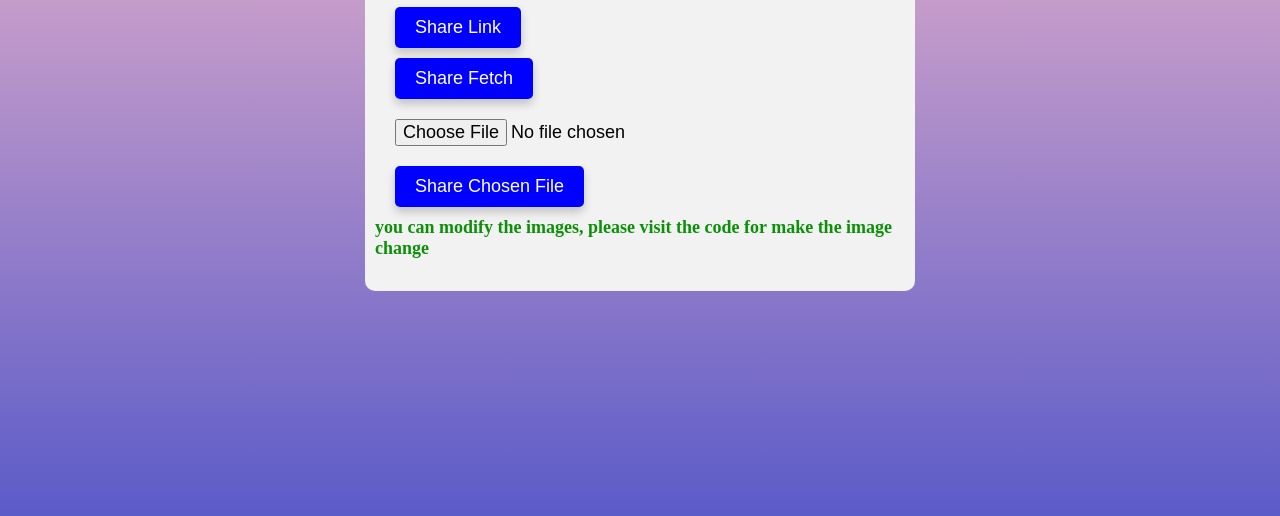
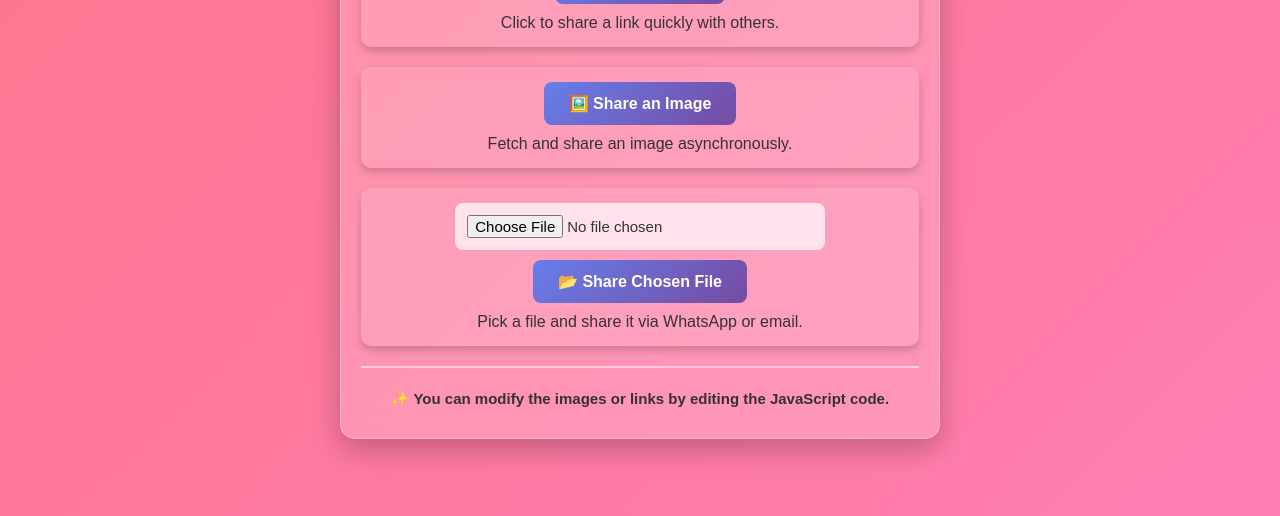
Before and after one commit to Phani-1532/webShareAPIproject2, a plain HTML site: page index.html in a window 1280 px wide. Shown: the part 284-800 px from the top of the page. Drawn offline with Linux system fonts and the light colour scheme.

Commit message:
styles updated

```diff
--- a/index.html
+++ b/index.html
@@ -3,22 +3,37 @@
 <head>
     <meta charset="UTF-8">
     <meta name="viewport" content="width=device-width, initial-scale=1.0">
-    <title>Document</title>
+    <title>Web Share API</title>
     <link rel="stylesheet" href="style.css">
     <script defer src="script.js"></script>
 </head>
 <body>
     <div class="container">
-        <h1>Share the Files and Links</h1>
+        <h1>📤 Share Anything Easily</h1>
+        <p class="description">Use the buttons below to share links, images, or files seamlessly with Web Share API.</p>
         <hr>
-        <button type="button" onclick="shareLink()">Share Link</button>    <!--this is for share the link-->
-        <button type="button" onclick="shareFetch()">Share Fetch</button>  <!--this is for sharing the image using fetch and asynchronous in js-->
-        <input type="file" id="files">  <!--choosing the file in your device-->
-        <button type="button" onclick="shareImage()">Share Chosen File</button> <!--we can share the chosen file into your whatsapp or email-->
 
-        <h4>you can modify the images, please visit the code for make the image change</h4> <!--you can modify the images and url in js-->
+        <div class="all">
+            <div class="link">
+                <button type="button" onclick="shareLink()">🔗 Share a Link</button>
+                <p>Click to share a link quickly with others.</p>
+            </div>
+
+            <div class="imageLink">
+                <button type="button" onclick="shareFetch()">🖼️ Share an Image</button>
+                <p>Fetch and share an image asynchronously.</p>
+            </div>
+
+            <div class="chooseFile">
+                <input type="file" id="files">
+                <button type="button" onclick="shareImage()">📂 Share Chosen File</button>
+                <p>Pick a file and share it via WhatsApp or email.</p>
+            </div>
+        </div>
+
+        <div class="bottom">
+            <h4>✨ You can modify the images or links by editing the JavaScript code.</h4>
+        </div>
     </div>
-
-
 </body>
 </html>
--- a/style.css
+++ b/style.css
@@ -1,69 +1,156 @@
-*{
+/* Reset Styles */
+* {
     margin: 0;
     padding: 0;
     box-sizing: border-box;
+    font-family: 'Poppins', sans-serif;
 }
 
-body{
-    font-family:'Times New Roman', Times, serif;
+/* Background Styling */
+body {
     display: flex;
     justify-content: center;
     align-items: center;
     height: 100vh;
-    background: linear-gradient(pink,rgb(91, 91, 200));
+    background: linear-gradient(135deg, #ff758c, #ff7eb3);
+    padding: 20px;
 }
 
-.container h1{
-    font-size: 30px;
+/* Enhanced Container Styling */
+.container {
+    width: 100%;
+    max-width: 600px;
+    background: rgba(255, 255, 255, 0.2);
+    border-radius: 15px;
+    padding: 20px;
+    box-shadow: 0 10px 30px rgba(0, 0, 0, 0.25);
+    backdrop-filter: blur(12px);
+    text-align: center;
+    border: 1px solid rgba(255, 255, 255, 0.3);
+    animation: fadeIn 1s ease-in-out;
+    display: flex;
+    flex-direction: column;
+    gap: 20px;
+}
+
+/* Title and Description */
+.container h1 {
+    font-size: 28px;
+    color: #fff;
+    font-weight: bold;
+    text-transform: uppercase;
+    letter-spacing: 1px;
+}
+
+.container h4 {
+    font-size: 18px;
+    color: #ddd;
+    margin-bottom: 15px;
+}
+
+/* Content Sections */
+.all {
+    display: flex;
+    flex-direction: column;
+    gap: 20px;
+}
+
+.all div {
+    background: rgba(255, 255, 255, 0.1);
+    padding: 15px;
+    border-radius: 10px;
+    box-shadow: 0 4px 10px rgba(0, 0, 0, 0.2);
+    transition: transform 0.3s ease;
+}
+
+.all div:hover {
+    transform: translateY(-5px);
+}
+
+/* Button Styling */
+.all button {
+    background: linear-gradient(135deg, #667eea, #764ba2);
+    color: white;
+    padding: 12px 25px;
+    border: none;
+    border-radius: 8px;
+    cursor: pointer;
+    font-size: 16px;
+    transition: all 0.3s ease;
+    font-weight: bold;
+    display: flex;
+    justify-content: center;
+    align-items: center;
+    gap: 10px;
+    text-align: center;
+    margin: 0 auto;
+}
+
+.all button:hover {
+    background: linear-gradient(135deg, #764ba2, #667eea);
+    transform: scale(1.05);
+}
+
+
+
+.all p{
+    color: #333;
+    font-size: 16px;
+    font-weight: 500;
+    margin-top: 10px;
+}
+
+/* Input Styling */
+.chooseFile input[type="file"] {
+    width: 70%;
+    padding: 12px;
+    border: none;
+    border-radius: 8px;
+    background: rgba(255, 255, 255, 0.7);
+    outline: none;
+    font-size: 15px;
+    text-align: center;
+    color: #333;
     margin-bottom: 10px;
 }
 
-.container h4{
-    font-size: 18px;
-    margin-top: 10px;
-    margin-bottom: 10px;
-    color: rgb(12, 144, 8);
+/* Bottom Section */
+.bottom {
+    padding-top: 12px;
+    border-top: 2px solid rgba(255, 255, 255, 0.5);
+    text-align: center;
+    color: #fff;
 }
 
-.container{
-    width: 550px;
-    height: 350px;
-    background-color: #f2f2f2;
-    border-radius: 10px;
+.bottom h4 {
+    font-size: 15px;
     padding: 10px;
+    font-weight: 600;
+    color: #333;
+    margin-bottom: 0px;
 }
 
-.container button{
-    background-color:blue;
-    color: white;
-    padding: 10px 20px;
-    border: none;
-    outline: none;
-    cursor: pointer;
-    border-radius: 5px;
-    transition: background-color 0.3s ease;
-    margin-top: 10px;
-    display: flex;
-    justify-content: center;
-    align-items: center;
-    font-size: 18px;
-    position: relative;
-    left: 20px;
-    box-shadow: 0 5px 10px rgba(0,0,0,0.2);
+/* Fade In Animation */
+@keyframes fadeIn {
+    from {
+        opacity: 0;
+        transform: translateY(-10px);
+    }
+    to {
+        opacity: 1;
+        transform: translateY(0);
+    }
 }
 
-.container button:hover{
-    background-color: darkblue;
+/* Responsive Design */
+@media (max-width: 600px) {
+    .container {
+        max-width: 95%;
+        padding: 25px;
+    }
+
+    .all button {
+        font-size: 14px;
+        padding: 10px 20px;
+    }
 }
-
-.container input{
-    width: 100%;
-    padding: 10px;
-    border: none;
-    outline: none;
-    border-radius: 5px;
-    margin-top: 10px;
-    font-size: 18px;
-    position: relative;
-    left: 10px;
-}
```
